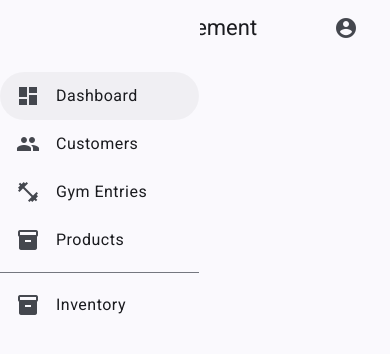
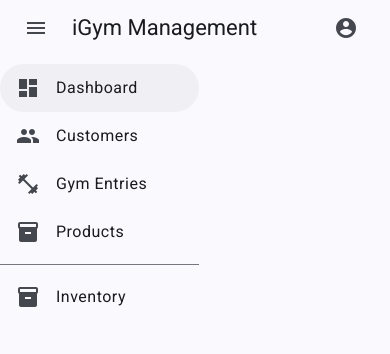
Before and after one commit to gdemirkol315/i-gym, an Angular app in the folder front-end/: page /dashboard in a window 390 px wide. Shown: the top 354 px of the page. Built offline with nearby package versions, Linux system fonts and the light colour scheme; sample sign-in values are in the browser's storage.

Commit message:
Header display fixed

```diff
--- a/front-end/src/app/layout/header/header.component.scss
+++ b/front-end/src/app/layout/header/header.component.scss
@@ -7,7 +7,7 @@ mat-toolbar {
   top: 0;
   left: 0;
   right: 0;
-  z-index: 1000;
+  z-index: 2000; // Increased z-index to be above sidenav
 }
 
 button {
--- a/front-end/src/app/layout/main-layout/main-layout.component.scss
+++ b/front-end/src/app/layout/main-layout/main-layout.component.scss
@@ -5,11 +5,13 @@
 
 mat-sidenav-container {
   height: 100%;
+  margin-top: 64px; // Add margin to account for fixed header
 }
 
 mat-sidenav {
   width: 250px;
-  padding-top: 64px; // Height of the toolbar
+  position: fixed; // Fix the sidenav position
+  top: 64px; // Position it below the header
 }
 
 mat-sidenav-content {
@@ -17,18 +19,23 @@ mat-sidenav-content {
 }
 
 .content {
-  padding: 84px 20px 20px; // top padding accounts for toolbar height + spacing
-  height: calc(100% - 104px); // subtract total padding
+  padding: 20px; // Removed top padding since we have margin-top on container
+  height: calc(100% - 40px); // Adjust for padding
   overflow-y: auto;
 }
 
 @media (max-width: 600px) {
+  mat-sidenav-container {
+    margin-top: 56px; // Adjust for smaller header on mobile
+  }
+
   mat-sidenav {
     width: 200px;
+    top: 56px; // Adjust for smaller header on mobile
   }
 
   .content {
-    padding: 74px 16px 16px;
-    height: calc(100% - 90px);
+    padding: 16px;
+    height: calc(100% - 32px);
   }
 }
```
